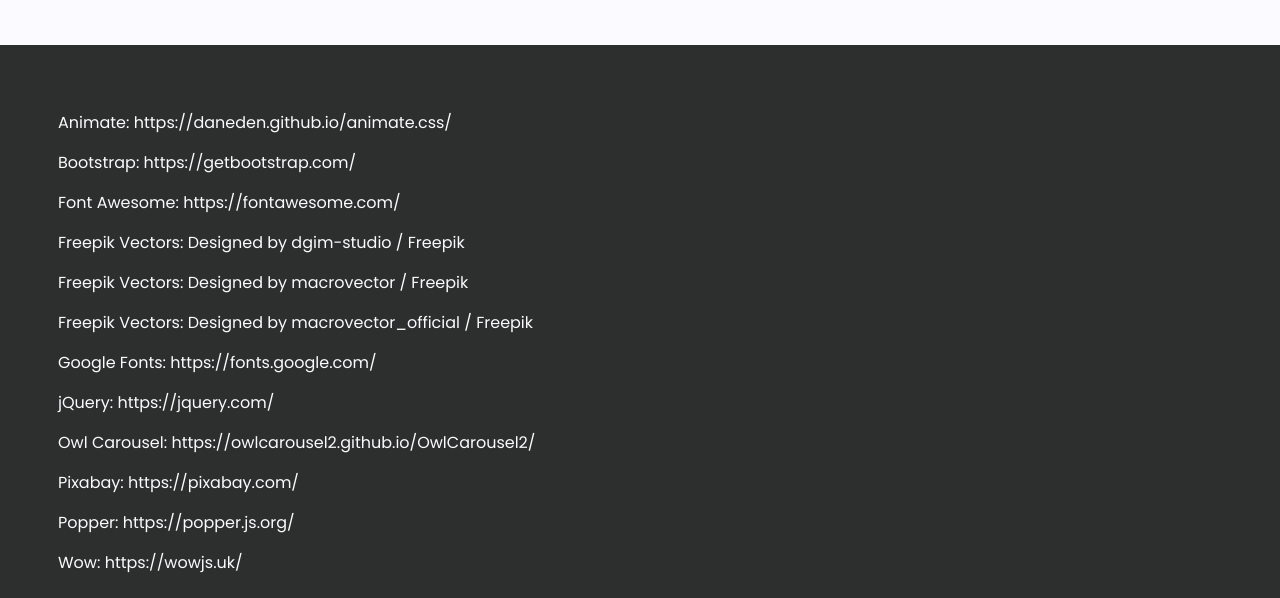
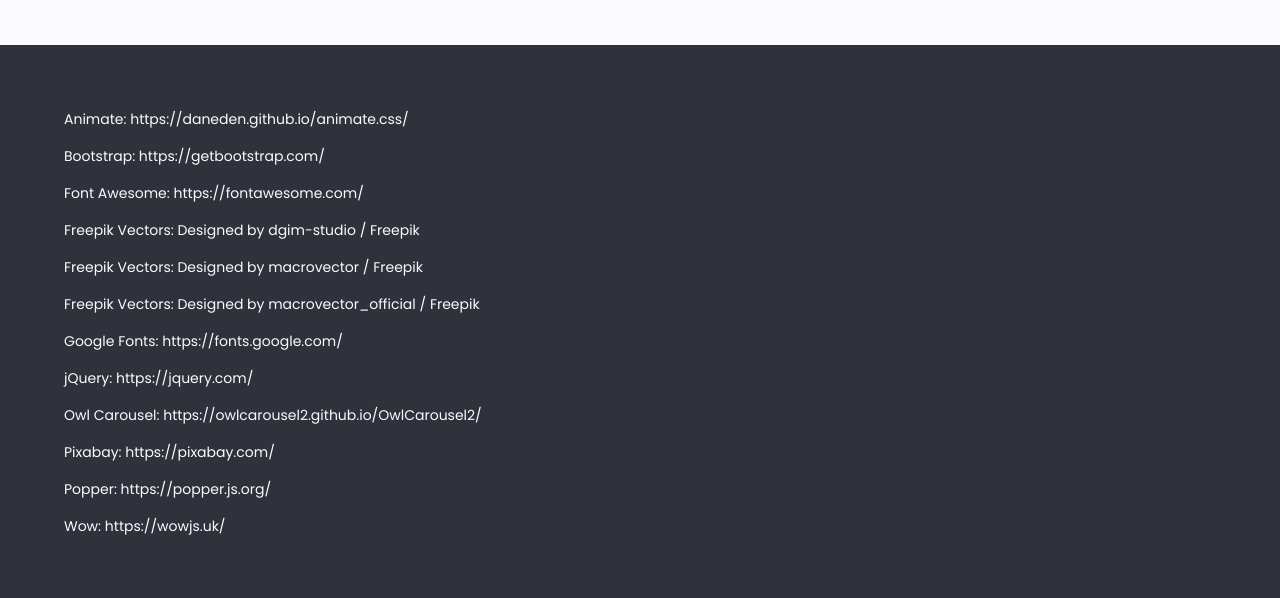
Before and after one commit to hpthemes23/ntheme, a plain HTML site: page website/credits/credits.html in a window 1280 px wide. Shown: the part 202-800 px from the top of the page. Drawn offline with nearby package versions, Linux system fonts and the light colour scheme.

Commit message:
Update credits.html

```diff
--- a/website/credits/credits.html
+++ b/website/credits/credits.html
@@ -48,7 +48,7 @@
 					<div class="col-12 p-0">
 						<div class="ntheme-margin-1">
 							<h2 class="m-5">Credits</h2>
-							<nav id="ntheme-navbar-1" class="navbar">
+							<nav id="ntheme-navbar-2" class="navbar ntheme-pre-footer-2">
 								<ul class="navbar-nav p-5">
 									<li class="nav-item">
 										<a href="https://daneden.github.io/animate.css/" class="nav-link ntheme-nav-link">Animate: https://daneden.github.io/animate.css/</a>
```
